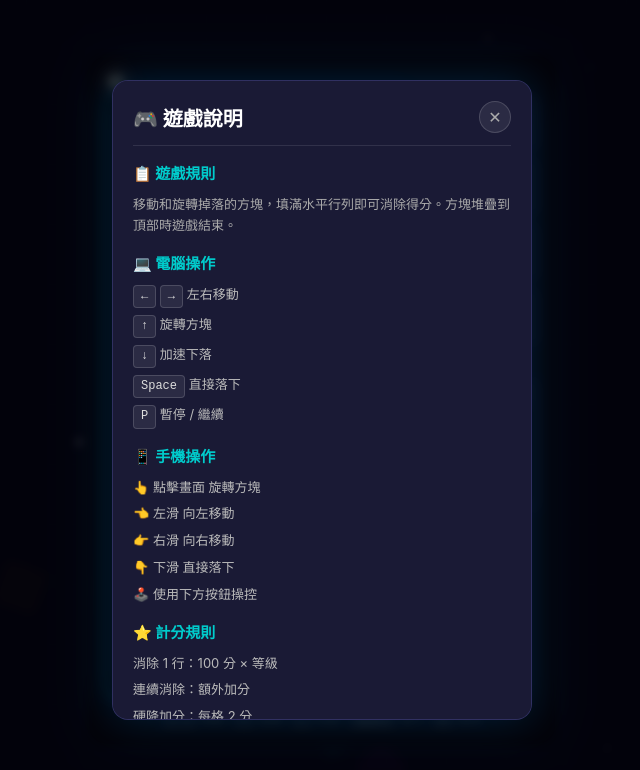
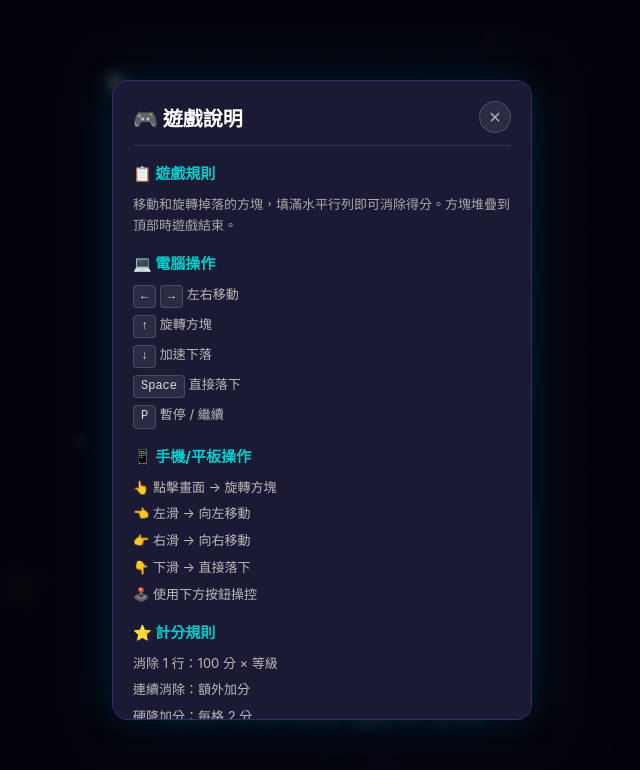
Before and after one commit to hdhbslss/tetris, a plain HTML site: page index.html in a window 1280 px wide. Both pictures are taken after a click on the button "遊戲說明". Shown: the whole page, without its empty margins (318-958 px from the left). Drawn offline with Linux system fonts and the light colour scheme.

Commit message:
Update index.html

```diff
--- a/index.html
+++ b/index.html
@@ -10,43 +10,69 @@
     <link rel="stylesheet" href="style.css">
 </head>
 <body>
+    <!-- 背景層 -->
     <div class="bg-layer">
         <div class="bg-grid"></div>
         <div class="bg-stars" id="bgStars"></div>
         <div class="bg-float-blocks" id="bgFloatBlocks"></div>
     </div>
 
+    <!-- 遊戲主體 -->
     <div class="game-container">
+        <!-- 左上角按鈕 -->
         <div class="top-left-btns">
             <button class="icon-btn" id="helpBtn" title="遊戲說明">
                 <svg viewBox="0 0 24 24" width="20" height="20"><path d="M12 2C6.48 2 2 6.48 2 12s4.48 10 10 10 10-4.48 10-10S17.52 2 12 2zm1 17h-2v-2h2v2zm2.07-7.75l-.9.92C13.45 12.9 13 13.5 13 15h-2v-.5c0-1.1.45-2.1 1.17-2.83l1.24-1.26c.37-.36.59-.86.59-1.41 0-1.1-.9-2-2-2s-2 .9-2 2H8c0-2.21 1.79-4 4-4s4 1.79 4 4c0 .88-.36 1.68-.93 2.25z" fill="currentColor"/></svg>
             </button>
         </div>
 
+        <!-- 遊戲佈局 -->
         <div class="game-layout">
+            <!-- 畫布區 -->
             <div class="canvas-wrapper">
                 <canvas id="board"></canvas>
+
+                <!-- 遊戲結束覆蓋層 -->
                 <div class="canvas-overlay game-over-overlay" id="gameOverOverlay">
                     <div class="overlay-title">遊戲結束</div>
                     <div class="overlay-score" id="finalScore">0</div>
                     <button class="overlay-btn" id="restartBtn">↻ 重新開始</button>
                 </div>
+
+                <!-- 暫停覆蓋層 -->
                 <div class="canvas-overlay pause-overlay" id="pauseOverlay">
                     <div class="overlay-title">暫停中</div>
                     <div class="overlay-hint">點擊畫面繼續</div>
                 </div>
             </div>
 
+            <!-- 側邊資訊面板 -->
             <div class="side-info">
-                <div class="info-box"><div class="info-label">分數</div><div class="info-value" id="score">0</div></div>
-                <div class="info-box"><div class="info-label">最高分</div><div class="info-value" id="highScore">0</div></div>
-                <div class="info-box"><div class="info-label">等級</div><div class="info-value" id="level">1</div></div>
-                <div class="info-box"><div class="info-label">行數</div><div class="info-value" id="lines">0</div></div>
+                <div class="info-box">
+                    <div class="info-label">分數</div>
+                    <div class="info-value" id="score">0</div>
+                </div>
+                <div class="info-box">
+                    <div class="info-label">最高分</div>
+                    <div class="info-value" id="highScore">0</div>
+                </div>
+                <div class="info-box">
+                    <div class="info-label">等級</div>
+                    <div class="info-value" id="level">1</div>
+                </div>
+                <div class="info-box">
+                    <div class="info-label">行數</div>
+                    <div class="info-value" id="lines">0</div>
+                </div>
                 <div class="combo-text" id="comboText"></div>
-                <div class="next-box"><div class="info-label">下一個</div><canvas id="next"></canvas></div>
+                <div class="next-box">
+                    <div class="info-label">下一個</div>
+                    <canvas id="next"></canvas>
+                </div>
             </div>
         </div>
 
+        <!-- 觸控按鈕 (手機/平板顯示) -->
         <div class="touch-pad" id="touchPad">
             <div class="touch-row">
                 <button class="tbtn" id="btnLeft">◀</button>
@@ -58,11 +84,13 @@
             </div>
         </div>
 
+        <!-- 選單按鈕 (手機/平板顯示) -->
         <div class="menu-btns">
             <button class="mbtn mbtn-start" id="startBtn">🎮 開始</button>
             <button class="mbtn" id="pauseBtn">⏯ 暫停</button>
         </div>
 
+        <!-- 鍵盤提示 (桌面顯示) -->
         <div class="key-hints">
             <span><kbd>← →</kbd> 移動</span>
             <span><kbd>↑</kbd> 旋轉</span>
@@ -72,6 +100,7 @@
         </div>
     </div>
 
+    <!-- 遊戲說明彈窗 -->
     <div class="modal-overlay" id="helpModal">
         <div class="modal-box">
             <div class="modal-header">
@@ -83,6 +112,7 @@
                     <h3>📋 遊戲規則</h3>
                     <p>移動和旋轉掉落的方塊，填滿水平行列即可消除得分。方塊堆疊到頂部時遊戲結束。</p>
                 </div>
+
                 <div class="help-section">
                     <h3>💻 電腦操作</h3>
                     <div class="control-list">
@@ -93,16 +123,18 @@
                         <div class="control-item"><kbd>P</kbd> 暫停 / 繼續</div>
                     </div>
                 </div>
+
                 <div class="help-section">
-                    <h3>📱 手機操作</h3>
+                    <h3>📱 手機/平板操作</h3>
                     <div class="control-list">
-                        <div class="control-item">👆 點擊畫面 旋轉方塊</div>
-                        <div class="control-item">👈 左滑 向左移動</div>
-                        <div class="control-item">👉 右滑 向右移動</div>
-                        <div class="control-item">👇 下滑 直接落下</div>
+                        <div class="control-item">👆 點擊畫面 → 旋轉方塊</div>
+                        <div class="control-item">👈 左滑 → 向左移動</div>
+                        <div class="control-item">👉 右滑 → 向右移動</div>
+                        <div class="control-item">👇 下滑 → 直接落下</div>
                         <div class="control-item">🕹️ 使用下方按鈕操控</div>
                     </div>
                 </div>
+
                 <div class="help-section">
                     <h3>⭐ 計分規則</h3>
                     <div class="control-list">
@@ -112,6 +144,7 @@
                         <div class="control-item">每消除 10 行升級</div>
                     </div>
                 </div>
+
                 <div class="help-section">
                     <h3>🎨 方塊類型</h3>
                     <div class="piece-list">
```
